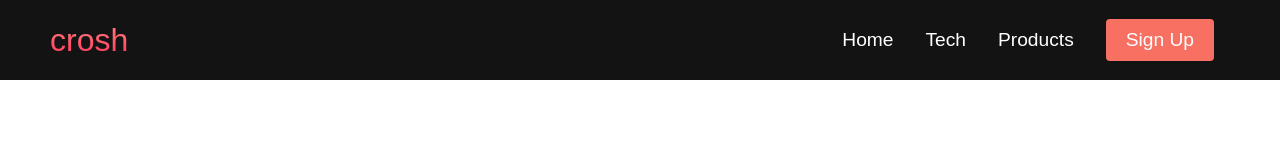
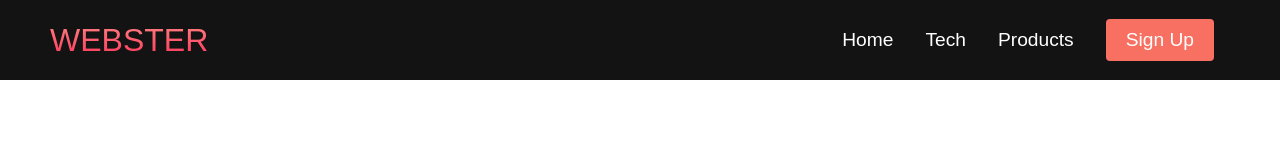
Before and after one commit to Chrisawgey/Webstercgb, a plain HTML site: page index.html in a window 1280 px wide. Drawn offline with Linux system fonts and the light colour scheme.

Commit message:
Update index.html

```diff
--- a/index.html
+++ b/index.html
@@ -11,7 +11,7 @@
     <body>
         <nav class="navbar">
             <div class="navbar__container">
-                <a href="/" id="navbar__logo">crosh</a>
+                <a href="/" id="navbar__logo">WEBSTER</a>
                 <div class="navbar__toggle" id="mobile-menu">
                     <span class="bar"></span><span class="bar"></span>
                     <span class="bar"></span>
```
